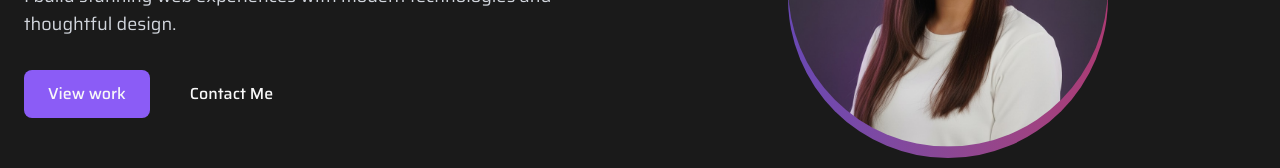
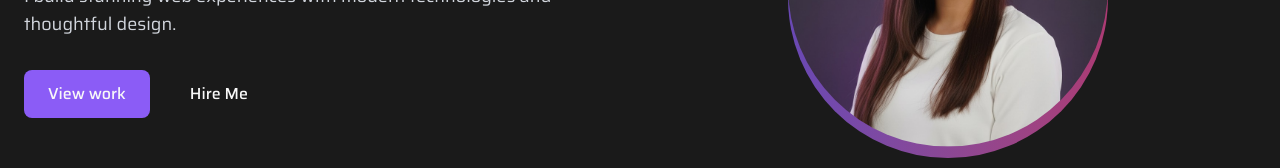
Before and after one commit to sakshikharche4/Portfolio_New, a React (Vite) app: page / in a window 1280 px wide. Shown: the part 490-658 px from the top of the page. Built offline with nearby package versions, Linux system fonts and the light colour scheme.

Commit message:
Chnages in section

```diff
--- a/src/Components/Hero.jsx
+++ b/src/Components/Hero.jsx
@@ -1,8 +1,10 @@
 import React from "react";
 import { motion } from "framer-motion";
 import { assets } from "../assets/assets";
+import { useNavigate } from "react-router-dom";
 
 const Hero = () => {
+  const Navigate = useNavigate()
   return (
     <motion.div
       initial={{ opacity: 0, y: 50 }}
@@ -28,16 +30,16 @@ const Hero = () => {
           <div className="flex space-x-4">
             <a
               className="px-6 rounded-lg font-medium py-3 bg-purple hover:bg-purple-700 transition duration-300"
-              href="Exprirence"
+              href="#project"
             >
               View work
             </a>
-            <a
-              className="px-6 py-3 bg-border-purple rounded-lg font-medium hover:bg-purple/20 transition duration-300"
-              href="#contact"
-            >
-              Contact Me
-            </a>
+
+            <button type="button" onClick={()=>Navigate("/BuildProject")}  className="px-6 py-3 bg-border-purple rounded-lg font-medium hover:bg-purple/20 transition duration-300"
+              >Hire Me</button>
+
+
+
           </div>
         </div>
 
--- a/src/Components/StartProject.jsx
+++ b/src/Components/StartProject.jsx
@@ -9,7 +9,7 @@ const StartProject = () => {
   return (
     <div>
        <motion.div
-      id="contact"
+      id="BuildWork"
       initial={{ opacity: 0, y: 50 }}
       whileInView={{ opacity: 1, y: 0 }}
       transition={{ duration: 1, ease: "easeOut" }}
```
